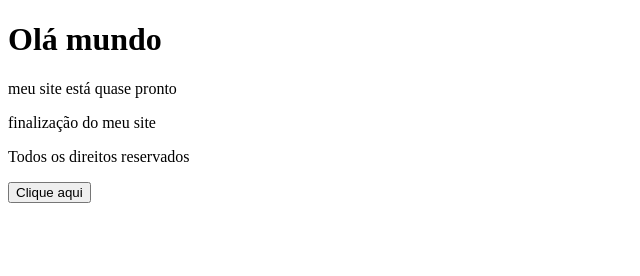
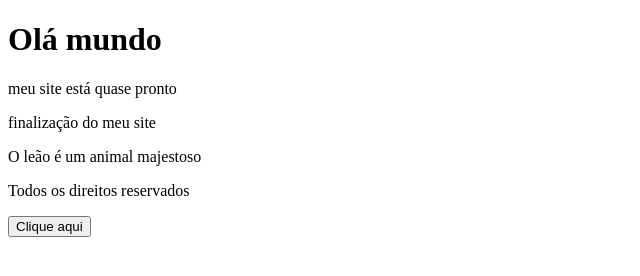
Before and after one commit to luisgdoliveira-008/Aula-01, a plain HTML site: page index.html in a window 1280 px wide. Shown: the whole page, without its empty margins (0-640 px from the left). Drawn offline with Linux system fonts and the light colour scheme.

Commit message:
add - adicionei leão

```diff
--- a/index.html
+++ b/index.html
@@ -13,6 +13,7 @@
     <main>
 <p> meu site está quase pronto </p>
 <p> finalização do meu site </p>
+<p> O leão é um animal majestoso </p>
     </main>
 
 <footer>
```
